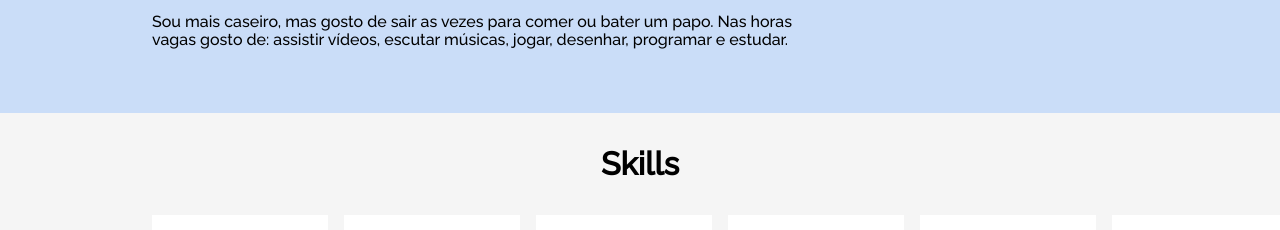
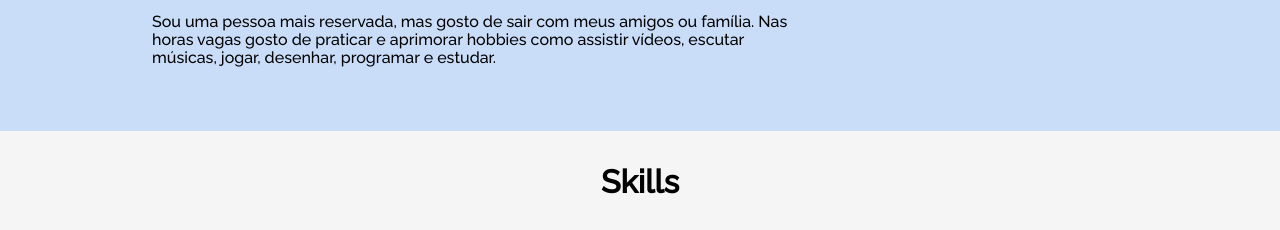
Before and after one commit to GustavoPimentaRibeiro/challenge-one-portfolio, a plain HTML site: page index.html in a window 1280 px wide. Shown: the part 772-1002 px from the top of the page. Drawn offline with Linux system fonts and the light colour scheme.

Commit message:
ajustando textos

```diff
--- a/index.html
+++ b/index.html
@@ -112,9 +112,10 @@
             horizontes e novas tecnologias para me aprimorar cada vez mais.
           </p>
           <p class="about__paragraph">
-            Sou mais caseiro, mas gosto de sair as vezes para comer ou bater um
-            papo. Nas horas vagas gosto de: assistir vídeos, escutar músicas,
-            jogar, desenhar, programar e estudar.
+            Sou uma pessoa mais reservada, mas gosto de sair com meus amigos ou
+            família. Nas horas vagas gosto de praticar e aprimorar hobbies como
+            assistir vídeos, escutar músicas, jogar, desenhar, programar e
+            estudar.
           </p>
         </div>
       </section>
```
